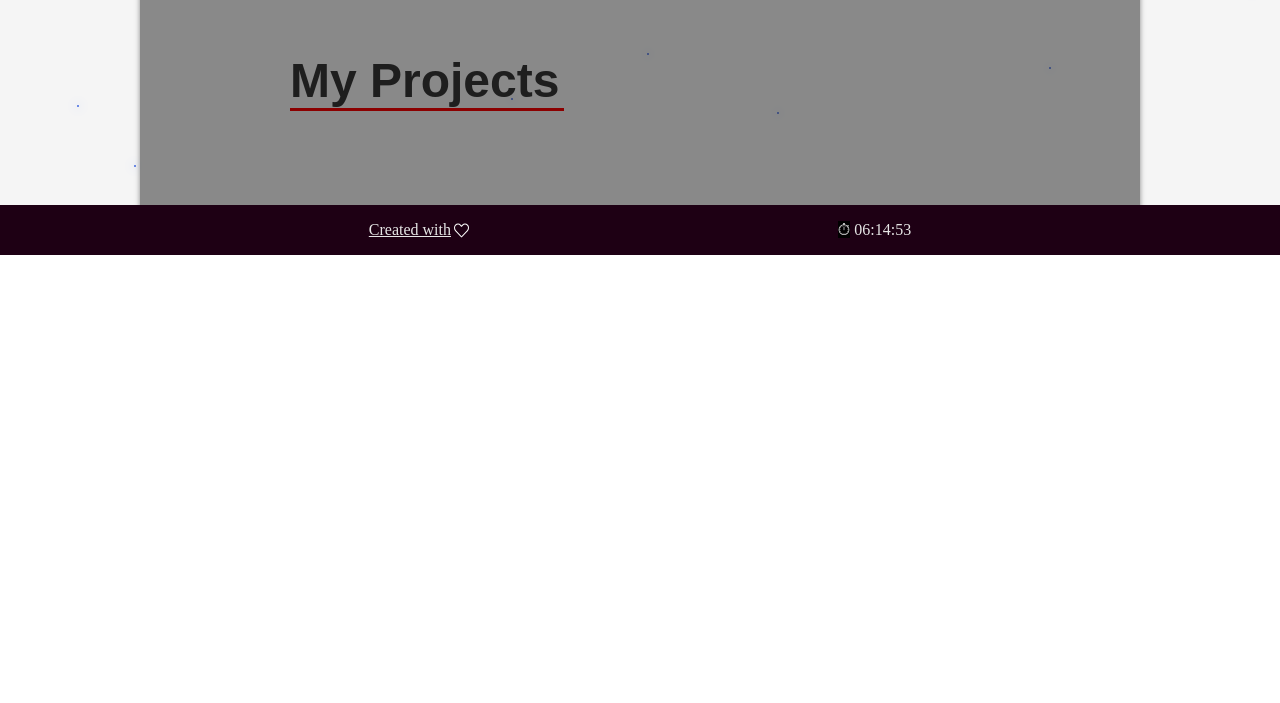
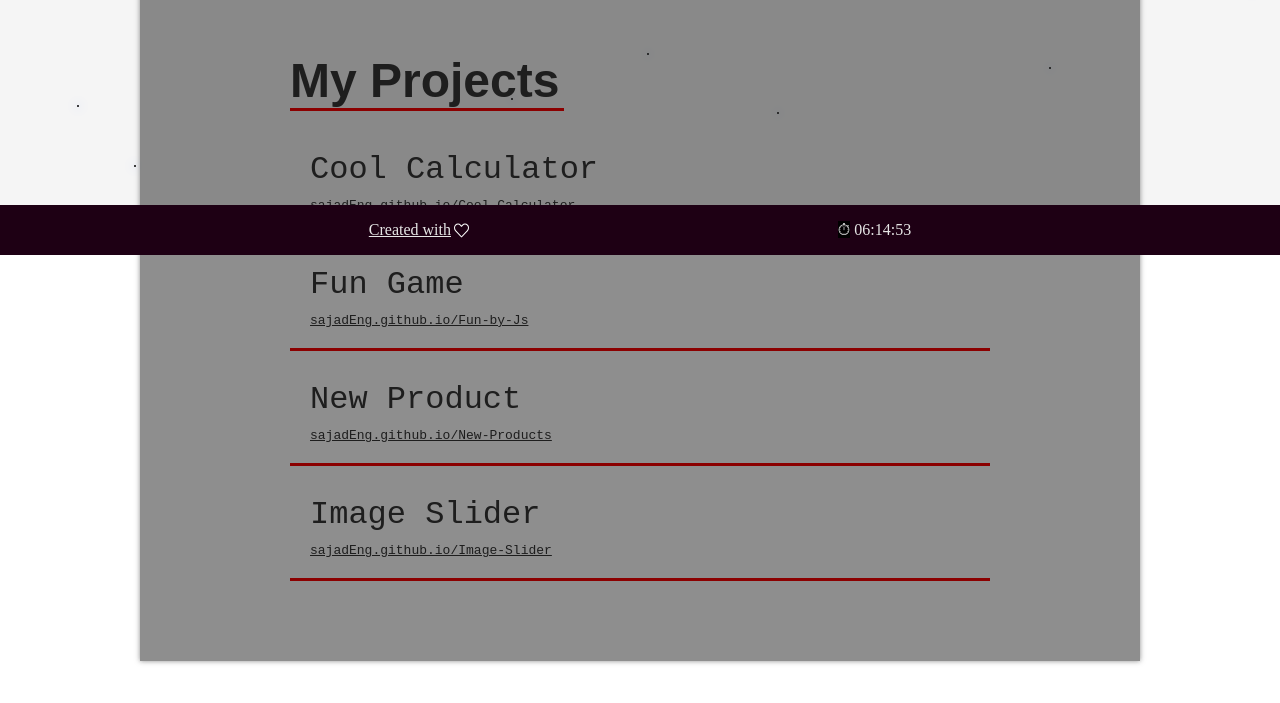
Before and after one commit to sajadEng/personal-website, a plain HTML site: page index.html in a window 1280 px wide. Shown: the part 545-1248 px from the top of the page. Before the commit the page ends 806 px from the top, so only its background shows below. Drawn offline with Linux system fonts and the light colour scheme.

Commit message:
Update index.html

```diff
--- a/index.html
+++ b/index.html
@@ -32,6 +32,22 @@
 			<p class="content-div-title" align="start">My Projects</p>
 		</div>
 		<div class="content-div">
+			<div class="content">
+				<p class="content-title">Cool Calculator</p>
+				<a class="content-link">sajadEng.github.io/Cool-Calculator</a>
+			</div>
+			<div class="content">
+				<p class="content-title">Fun Game</p>
+				<a class="content-link">sajadEng.github.io/Fun-by-Js</a>
+			</div>
+			<div class="content">
+				<p class="content-title">New Product</p>
+				<a class="content-link">sajadEng.github.io/New-Products</a>
+			</div>
+			<div class="content">
+				<p class="content-title">Image Slider</p>
+				<a class="content-link">sajadEng.github.io/Image-Slider</a>
+			</div>
 		</div>
 	</div>
 	<footer>
```
